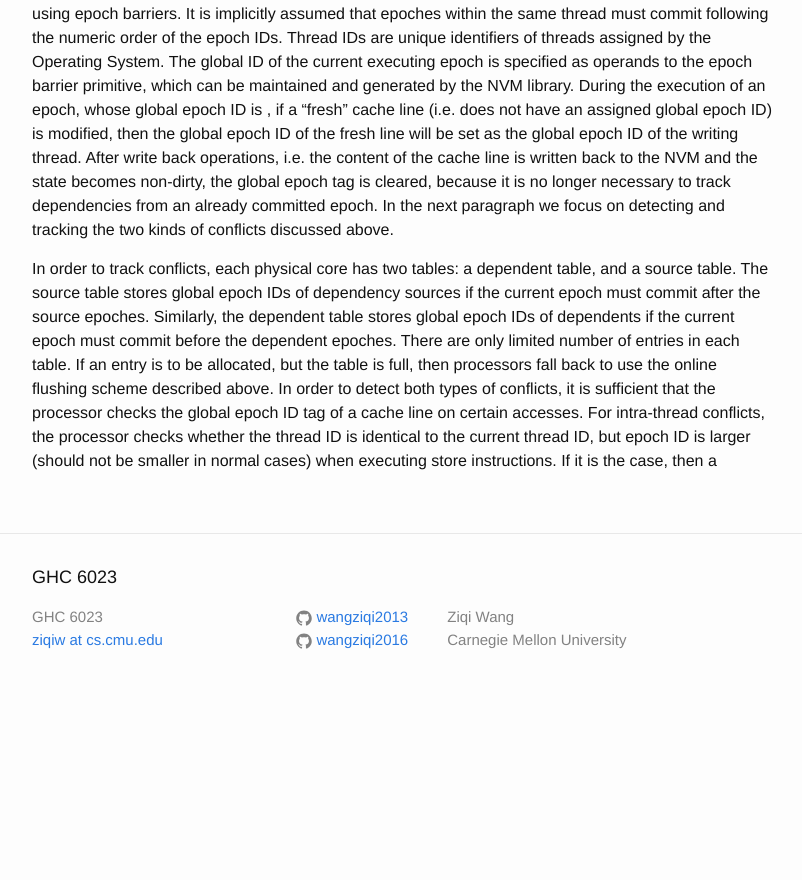
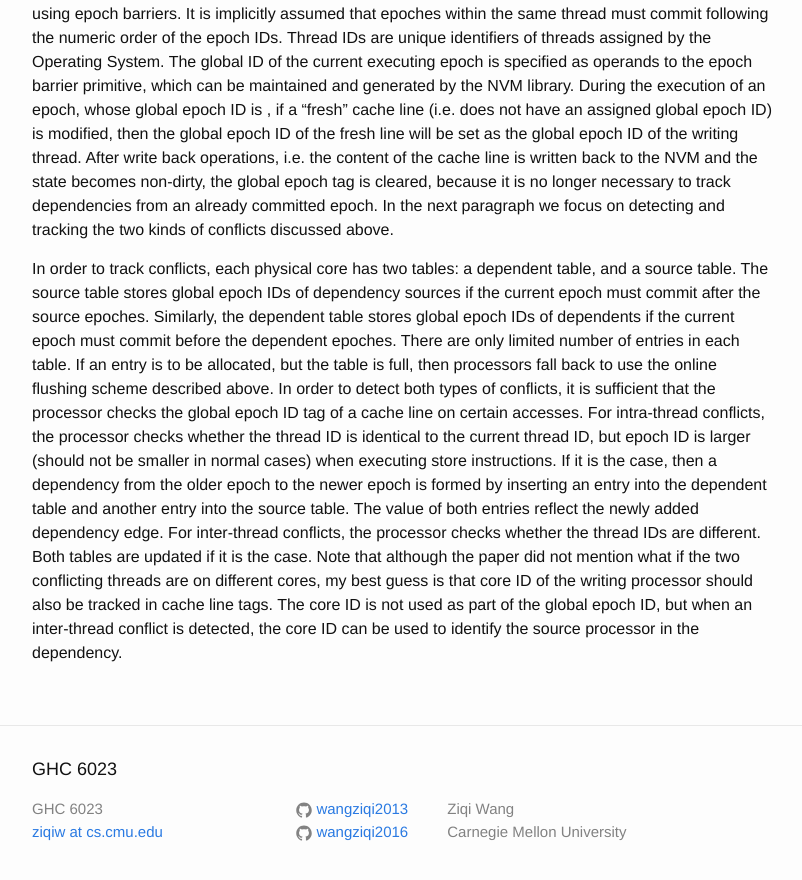
Before and after one commit to wangziqi2013/wangziqi2013.github.io, a Jekyll site: the page built from _posts/2019-03-24-efficient-persist-barriers-for-multicores.markdown, in a window 1280 px wide and 900 px high, scrolled down 2038 px. Shown: the top 880 px of the window, without its empty margins (238-1040 px from the left). Built offline with Jekyll 4.4.1, drawn with Linux system fonts in a browser that asks for light colours; before the commit the page ends 2749 px from its top, so only the background shows below that.

Commit message:
Finish dep tracking

```diff
--- a/_posts/2019-03-24-efficient-persist-barriers-for-multicores.markdown
+++ b/_posts/2019-03-24-efficient-persist-barriers-for-multicores.markdown
@@ -86,4 +86,10 @@ number of entries in each table. If an entry is to be allocated, but the table i
 the online flushing scheme described above. In order to detect both types of conflicts, it is sufficient that the processor
 checks the global epoch ID tag of a cache line on certain accesses. For intra-thread conflicts, the processor checks whether
 the thread ID is identical to the current thread ID, but epoch ID is larger (should not be smaller in normal cases) when
-executing store instructions. If it is the case, then a
+executing store instructions. If it is the case, then a dependency from the older epoch to the newer epoch is formed by inserting
+an entry into the dependent table and another entry into the source table. The value of both entries reflect the newly
+added dependency edge. For inter-thread conflicts, the processor checks whether the thread IDs are different. Both tables
+are updated if it is the case. Note that although the paper did not mention what if the two conflicting threads are on
+different cores, my best guess is that core ID of the writing processor should also be tracked in cache line tags. The core
+ID is not used as part of the global epoch ID, but when an inter-thread conflict is detected, the core ID can be used
+to identify the source processor in the dependency.
```
